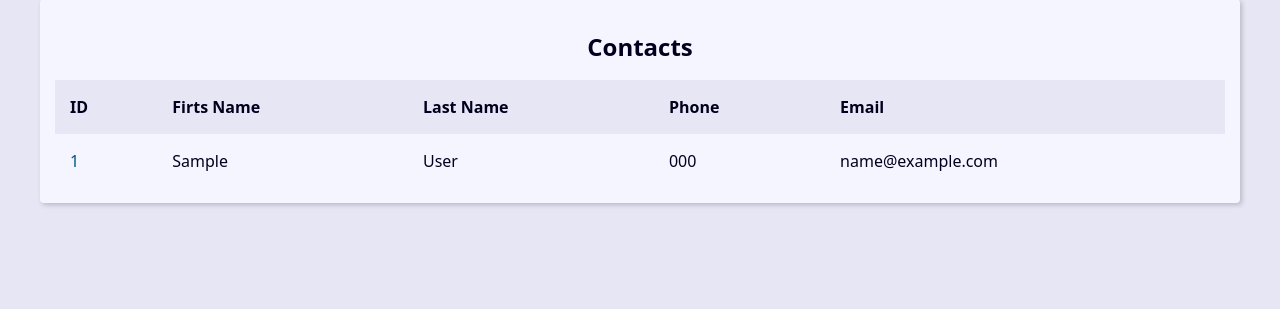
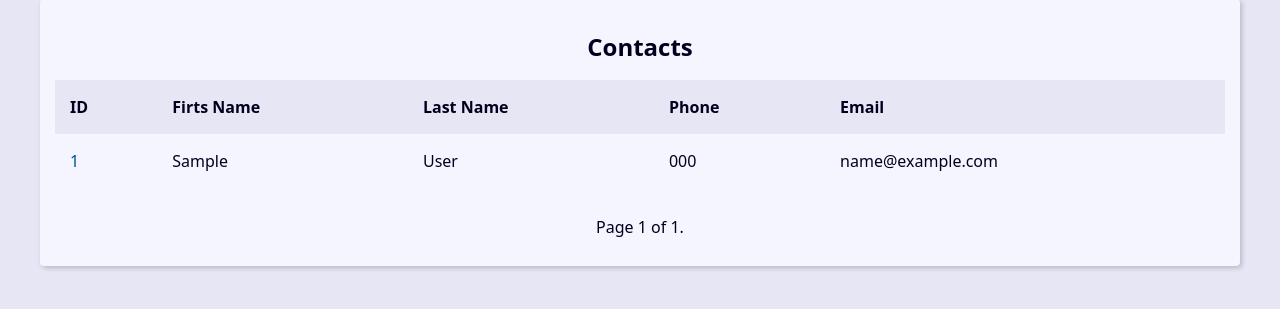
Before and after one commit to C4ioD/Agenda-Django, a Django app: page / in a window 1280 px wide. Shown: the part 270-579 px from the top of the page. Run offline with Django 5.2, Linux system fonts and the light colour scheme; tables that the repository leaves empty hold one stand-in row (values such as "Sample post").

Commit message:
usando a classe Paginator para paginacao

```diff
--- a/base_templates/global/base.html
+++ b/base_templates/global/base.html
@@ -15,7 +15,10 @@
     {% block content %}
 
     {% endblock content %}
+    {% include "global/partials/_pagination.html" %}
   </main>
+
+
 
 </body>
 </html>
--- /dev/null
+++ b/base_templates/global/partials/_pagination.html
@@ -0,0 +1,19 @@
+{% if page_obj %}
+  <div class="pagination">
+    <span class="step-links">
+        {% if page_obj.has_previous %}
+            <a href="?page=1&q={{ request.GET.q.strip }}">&laquo; first</a>
+            <a href="?page={{ page_obj.previous_page_number }}&q={{ request.GET.q.strip }}">previous</a>
+        {% endif %}
+
+        <span class="current">
+            Page {{ page_obj.number }} of {{ page_obj.paginator.num_pages }}.
+        </span>
+
+        {% if page_obj.has_next %}
+            <a href="?page={{ page_obj.next_page_number }}&q={{ request.GET.q.strip }}">next</a>
+            <a href="?page={{ page_obj.paginator.num_pages }}&q={{ request.GET.q.strip }}">last &raquo;</a>
+        {% endif %}
+    </span>
+  </div>
+{% endif %}
--- a/contact/templates/index.html
+++ b/contact/templates/index.html
@@ -3,7 +3,7 @@
 
 {% block content %}
 
-{% if contatos %}
+{% if page_obj %}
 
 <div class="reponsive-table">
   <table class="contacts-table">
@@ -20,7 +20,7 @@
       </tr>
     </thead>
     <tbody>
-      {% for contato in contatos %}
+      {% for contato in page_obj %}
 
         <tr class="table-row">
           <td class="table-cel">
--- a/contact/views/contact_views.py
+++ b/contact/views/contact_views.py
@@ -1,3 +1,4 @@
+from django.core.paginator import Paginator
 from django.shortcuts import render, redirect
 from contact.models import Contact
 from django.http import Http404
@@ -8,10 +9,14 @@ from django.db.models import Q
 
 def index (request):
 
-  contatos = Contact.objects.all().filter(show=True).order_by('-id')[:10]
+  contatos = Contact.objects.all().filter(show=True).order_by('-id')
+
+  paginator = Paginator(contatos, 10)  # Show 25 contacts per page.
+  page_number = request.GET.get("page")
+  page_obj = paginator.get_page(page_number)
 
   context = {
-    'contatos':contatos,
+    'page_obj':page_obj,
     'site_title':'Contatos - ',
 
              }
@@ -26,8 +31,12 @@ def search (request):
 
   contatos = Contact.objects.all().filter(show=True).filter(Q(first_name__icontains=search_value) | Q(last_name__icontains=search_value) | Q(phone__icontains=search_value) | Q(email__icontains=search_value)).order_by('-id')
 
+  paginator = Paginator(contatos, 10)  # Show 25 contacts per page.
+  page_number = request.GET.get("page")
+  page_obj = paginator.get_page(page_number)
+
   context = {
-    'contatos':contatos,
+    'page_obj':page_obj,
     'site_title':'Search - ',
 
              }
```
